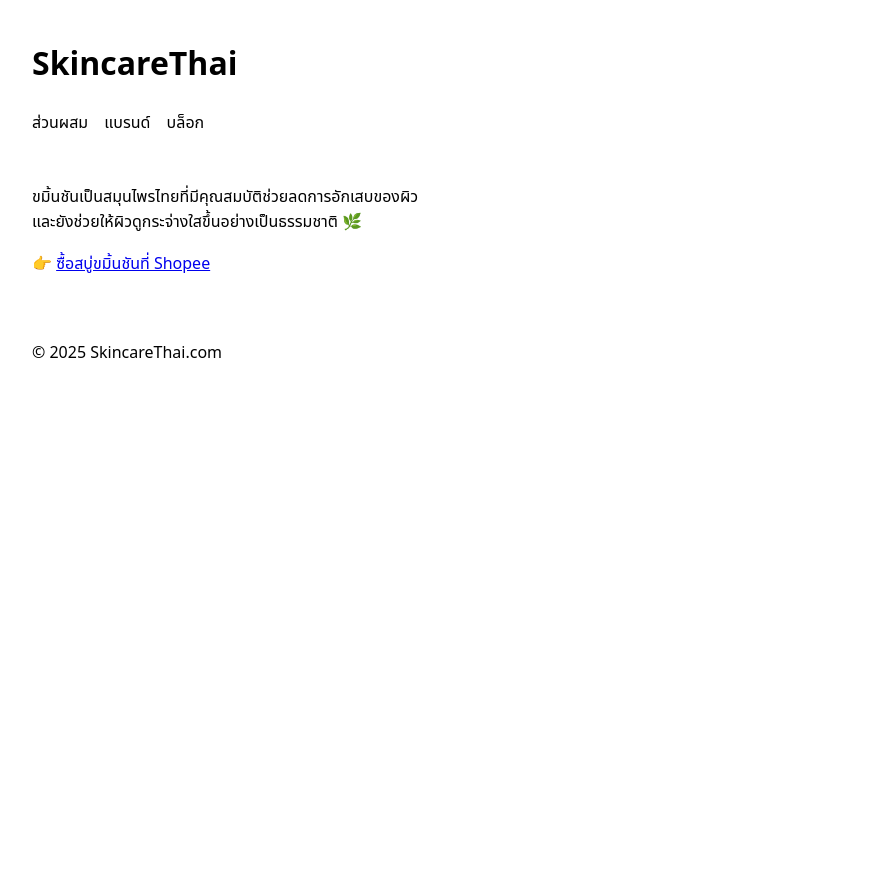
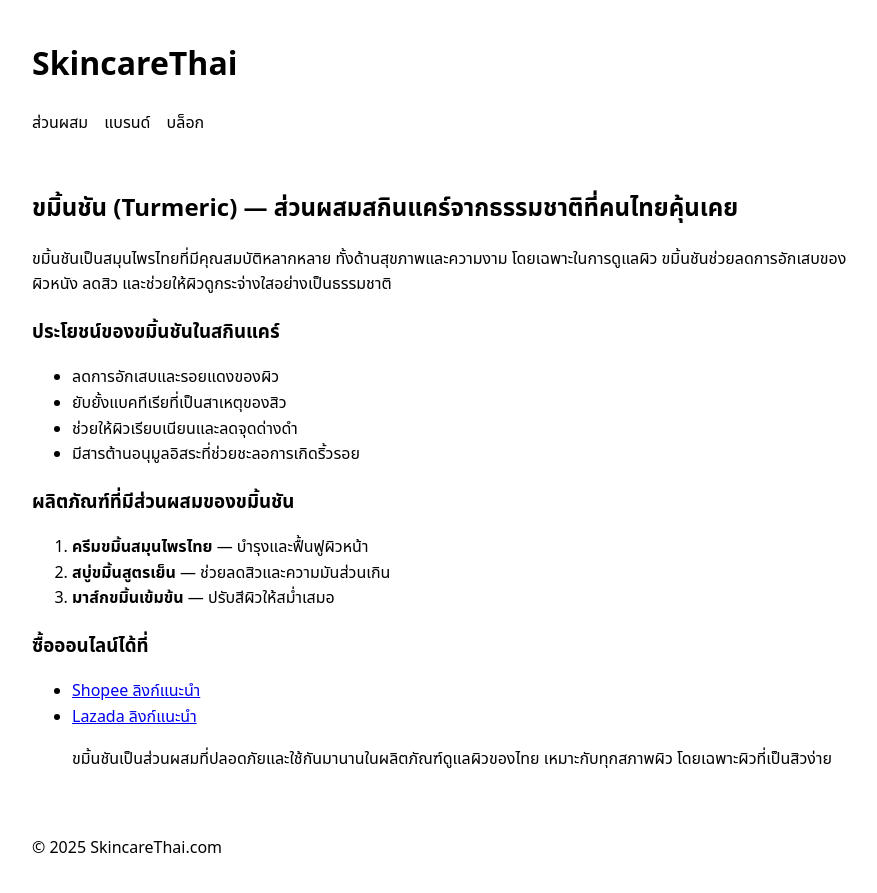
Before and after one commit to robinhaggqvist/skincarethai, an Eleventy site: page content/ingredients/turmeric.md in a window 1280 px wide. Shown: the whole page, without its empty margins (188-1065 px from the left). Before the commit the page ends 800 px from the top, so only its background shows below. Built offline with nearby package versions, Linux system fonts and the light colour scheme; Eleventy itself is replaced by a stand-in of ours; files that its build step writes are made by us from their sources.

Commit message:
Revise turmeric.md with detailed skincare benefits
Updated content to provide detailed benefits and products containing turmeric in skincare.

```diff
--- a/content/ingredients/turmeric.md
+++ b/content/ingredients/turmeric.md
@@ -1,13 +1,27 @@
 ---
 title: "ขมิ้นชัน (Turmeric)"
-slug: "turmeric"
-layout: "base.njk"
-date: "2025-10-22"
+layout: base.njk
 tags: ["ingredients"]
 permalink: "/ingredients/turmeric/"
 ---
 
-ขมิ้นชันเป็นสมุนไพรไทยที่มีคุณสมบัติช่วยลดการอักเสบของผิว
-และยังช่วยให้ผิวดูกระจ่างใสขึ้นอย่างเป็นธรรมชาติ 🌿
+## ขมิ้นชัน (Turmeric) — ส่วนผสมสกินแคร์จากธรรมชาติที่คนไทยคุ้นเคย
 
-👉 [ซื้อสบู่ขมิ้นชันที่ Shopee](https://shopee.co.th/...utm_source=skincarethai&utm_medium=affiliate)
+ขมิ้นชันเป็นสมุนไพรไทยที่มีคุณสมบัติหลากหลาย ทั้งด้านสุขภาพและความงาม โดยเฉพาะในการดูแลผิว ขมิ้นชันช่วยลดการอักเสบของผิวหนัง ลดสิว และช่วยให้ผิวดูกระจ่างใสอย่างเป็นธรรมชาติ
+
+### ประโยชน์ของขมิ้นชันในสกินแคร์
+- ลดการอักเสบและรอยแดงของผิว
+- ยับยั้งแบคทีเรียที่เป็นสาเหตุของสิว
+- ช่วยให้ผิวเรียบเนียนและลดจุดด่างดำ
+- มีสารต้านอนุมูลอิสระที่ช่วยชะลอการเกิดริ้วรอย
+
+### ผลิตภัณฑ์ที่มีส่วนผสมของขมิ้นชัน
+1. **ครีมขมิ้นสมุนไพรไทย** — บำรุงและฟื้นฟูผิวหน้า
+2. **สบู่ขมิ้นสูตรเย็น** — ช่วยลดสิวและความมันส่วนเกิน
+3. **มาส์กขมิ้นเข้มข้น** — ปรับสีผิวให้สม่ำเสมอ
+
+### ซื้อออนไลน์ได้ที่
+- [Shopee ลิงก์แนะนำ](https://shopee.co.th/search?keyword=ขมิ้น%20สกินแคร์)
+- [Lazada ลิงก์แนะนำ](https://www.lazada.co.th/catalog/?q=turmeric+skincare)
+
+> ขมิ้นชันเป็นส่วนผสมที่ปลอดภัยและใช้กันมานานในผลิตภัณฑ์ดูแลผิวของไทย เหมาะกับทุกสภาพผิว โดยเฉพาะผิวที่เป็นสิวง่าย
```
